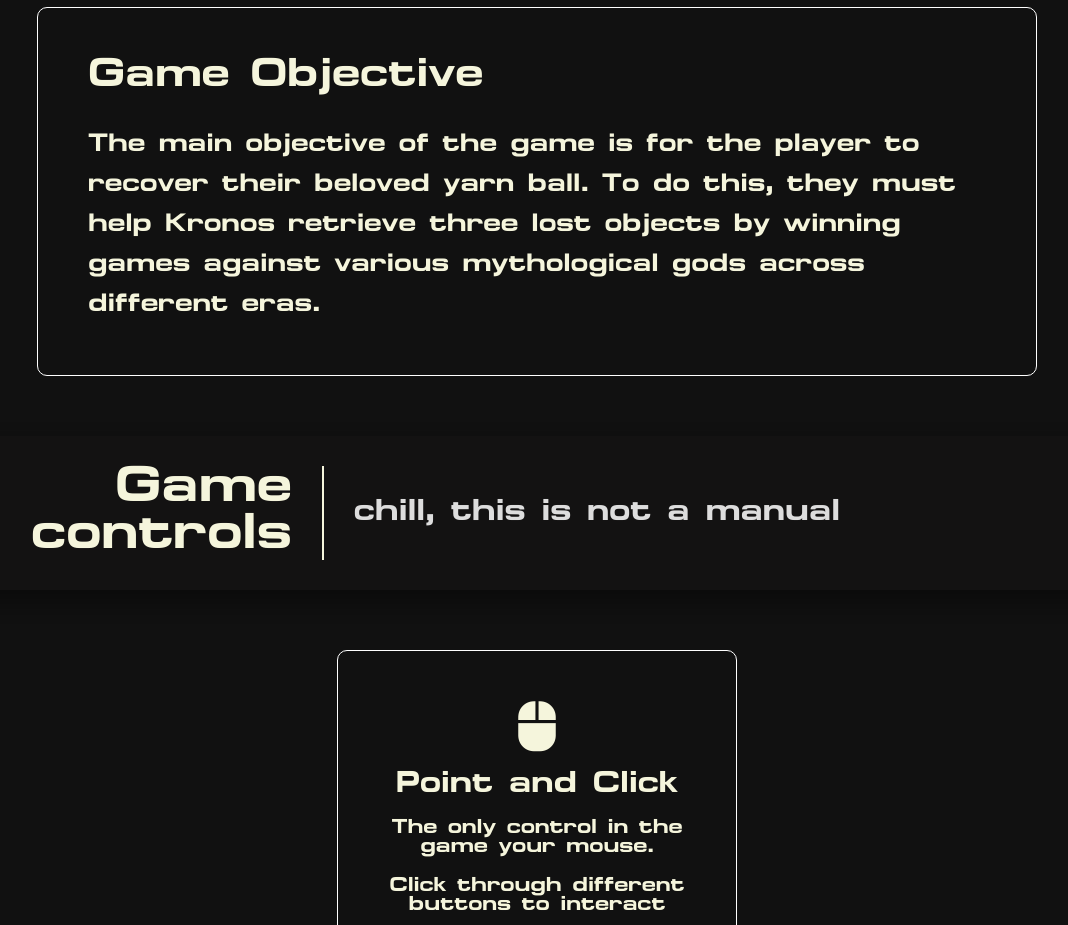
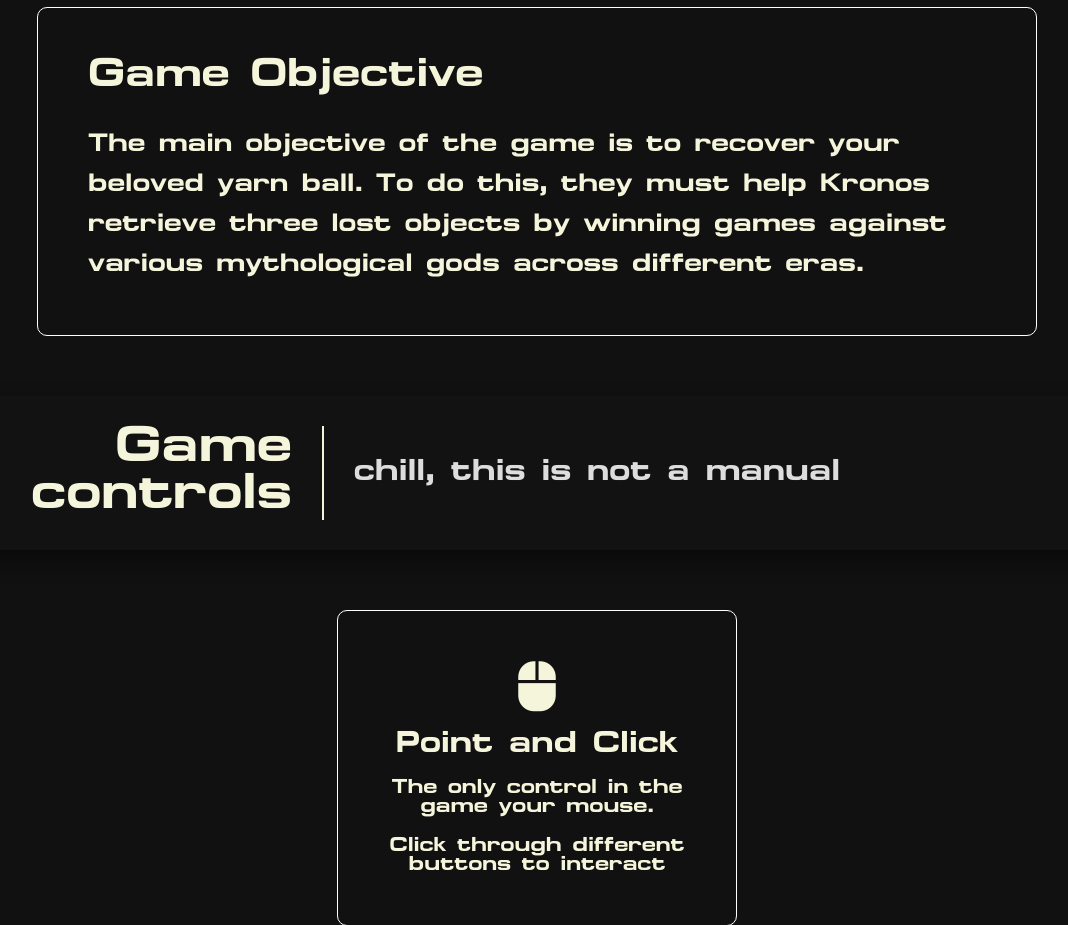
Before and after one commit to MaltenGD/TimeBoxed, a website with bundled scripts: page index.html in a window 1280 px wide. Shown: the part 1480-2405 px from the top of the page, without its empty margins (103-1171 px from the left). Built offline with nearby package versions, Linux system fonts and the light colour scheme.

Commit message:
Changed objetive text

```diff
--- a/index.html
+++ b/index.html
@@ -61,7 +61,7 @@
             <div class="info-module" style="max-width: 1000px; text-align: left;">
                 <h3 style="font-size: 40px">Game Objective</h3>
                 <p id="GameInfoP">
-                    The main objective of the game is for the player to recover their beloved yarn ball. To do this, they must help Kronos retrieve three lost objects by winning games against various mythological gods across different eras.
+                    The main objective of the game is to recover your beloved yarn ball. To do this, they must help Kronos retrieve three lost objects by winning games against various mythological gods across different eras.
                 </p>
             </div>
         </div>
```
